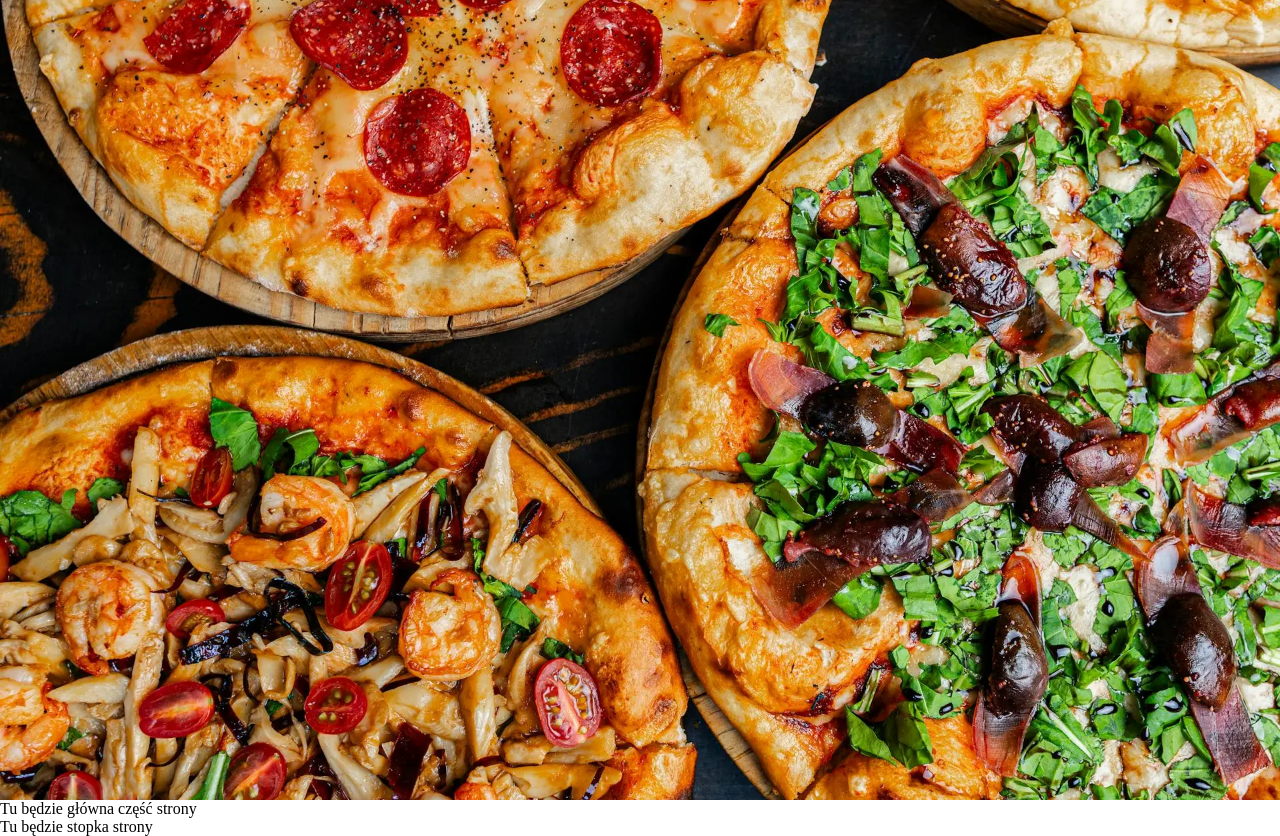
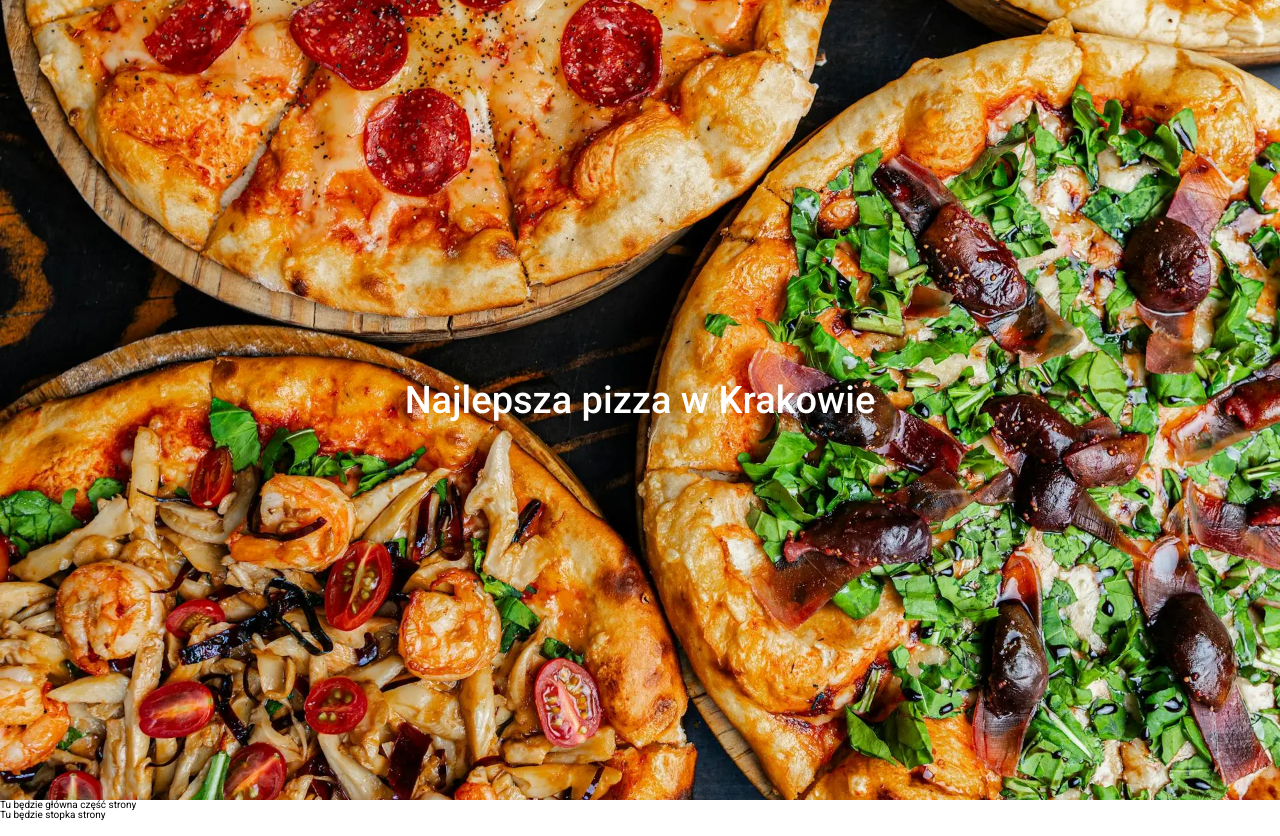
Before and after one commit to Maciejas1/project-1, a plain HTML site: page index.html in a window 1280 px wide. Drawn offline with Linux system fonts and the light colour scheme; a web font is replaced by a local one.

Commit message:
add google font and reset css

```diff
--- a/index.html
+++ b/index.html
@@ -4,12 +4,17 @@
     <meta charset="UTF-8">
     <meta name="viewport" content="width=device-width, initial-scale=1.0">
     <title>Pizza Kraków</title>
+    <link rel="preconnect" href="https://fonts.googleapis.com">
+    <link rel="preconnect" href="https://fonts.gstatic.com" crossorigin>
+    <link href="https://fonts.googleapis.com/css2?family=Reddit+Mono:wght@200..900&family=Reem+Kufi+Fun:wght@400..700&family=Roboto:ital,wght@0,100;0,300;0,400;0,500;0,700;0,900;1,100;1,300;1,400;1,500;1,700;1,900&display=swap" rel="stylesheet">
     <link rel="stylesheet" href="css/style.css">
     <script src="js/script.js" defer></script>
 </head>
 <body>
 
-    <header></header>
+    <header>
+        <h1>Najlepsza pizza w Krakowie</h1>
+    </header>
 
     <main>Tu będzie główna część strony</main>
 
--- /dev/null
+++ b/scss/_reset.scss
@@ -0,0 +1,48 @@
+/* http://meyerweb.com/eric/tools/css/reset/
+   v2.0 | 20110126
+   License: none (public domain)
+*/
+
+html, body, div, span, applet, object, iframe,
+h1, h2, h3, h4, h5, h6, p, blockquote, pre,
+a, abbr, acronym, address, big, cite, code,
+del, dfn, em, img, ins, kbd, q, s, samp,
+small, strike, strong, sub, sup, tt, var,
+b, u, i, center,
+dl, dt, dd, ol, ul, li,
+fieldset, form, label, legend,
+table, caption, tbody, tfoot, thead, tr, th, td,
+article, aside, canvas, details, embed,
+figure, figcaption, footer, header, hgroup,
+menu, nav, output, ruby, section, summary,
+time, mark, audio, video {
+	margin: 0;
+	padding: 0;
+	border: 0;
+	font-size: 100%;
+	font: inherit;
+	vertical-align: baseline;
+}
+/* HTML5 display-role reset for older browsers */
+article, aside, details, figcaption, figure,
+footer, header, hgroup, menu, nav, section {
+	display: block;
+}
+body {
+	line-height: 1;
+}
+ol, ul {
+	list-style: none;
+}
+blockquote, q {
+	quotes: none;
+}
+blockquote:before, blockquote:after,
+q:before, q:after {
+	content: '';
+	content: none;
+}
+table {
+	border-collapse: collapse;
+	border-spacing: 0;
+}
--- a/scss/style.scss
+++ b/scss/style.scss
@@ -1,8 +1,24 @@
+@use "_reset.scss";
+
+html{
+    font-size: 10px;
+}
+
 body{
     margin: 0;
+    font-family: "Roboto", sans-serif;
 }
+
 header{
     height: 100vh;
     background: url(../assets/img/bg_header.webp) center/cover;
+    color: white;
+    display: flex;
+    align-items: center;
+    justify-content: center;
 
+    h1{
+        font-size: 3.8rem;
+        font-weight: 500;
+    }
 }
```
Also changed, not shown: css/style.css, 1 other file.
